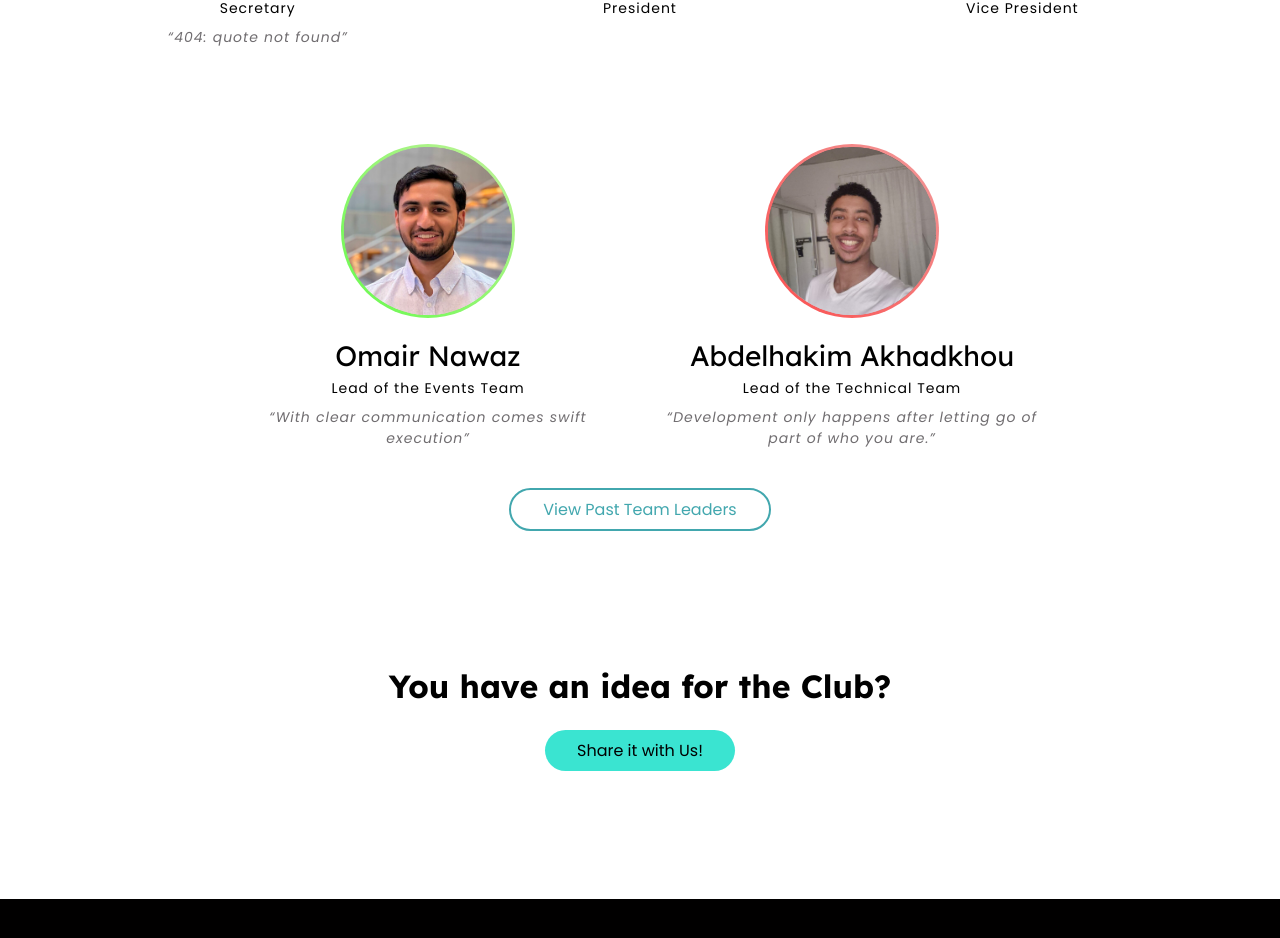
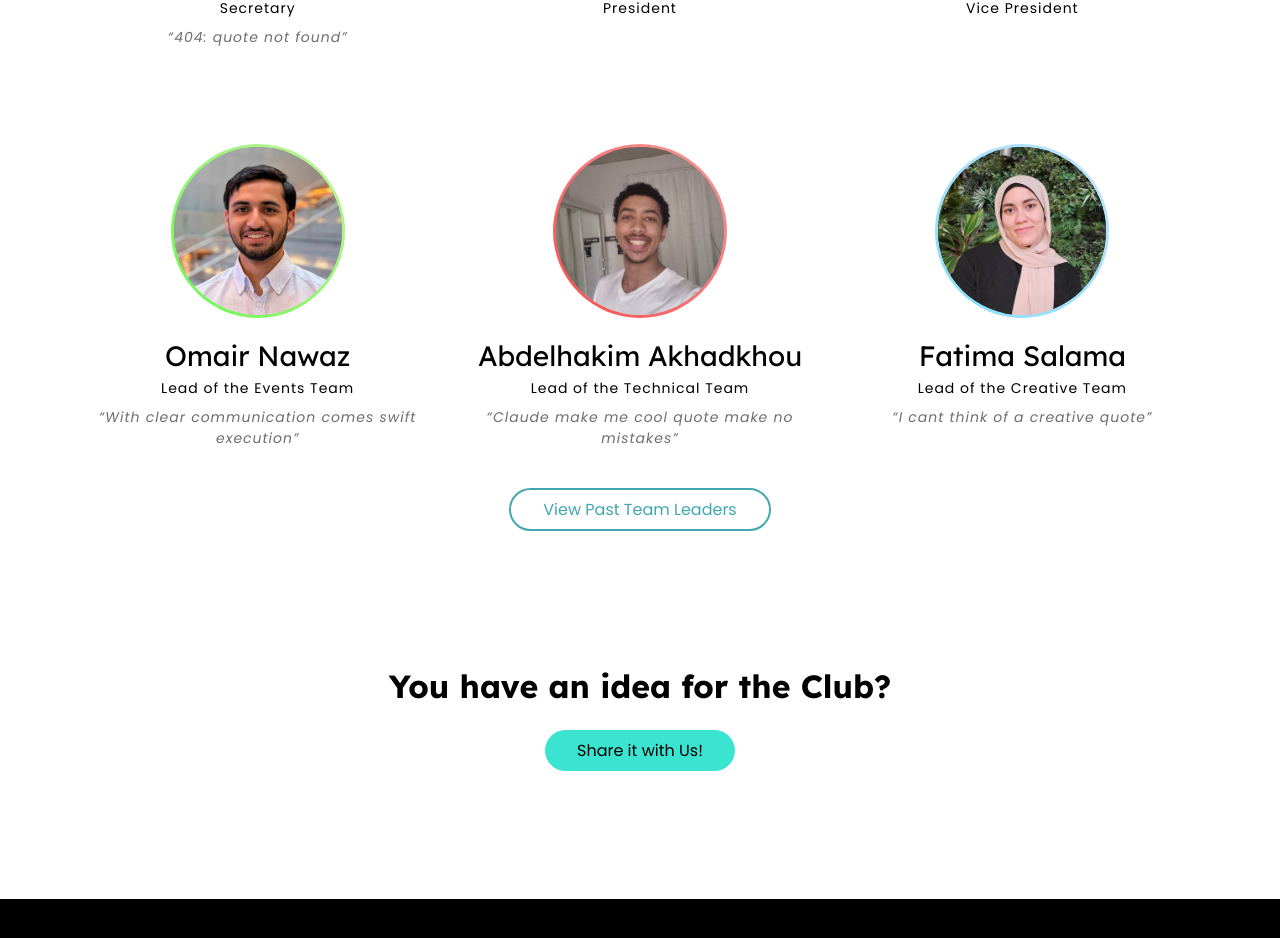
Before and after one commit to acm-qu/ACM-Landing-Page, a React (Vite) app: page / in a window 1280 px wide. Shown: the part 2571-3509 px from the top of the page. Built offline with nearby package versions, Linux system fonts and the light colour scheme.

Commit message:
feat: added creative lead

```diff
--- a/src/app/App.jsx
+++ b/src/app/App.jsx
@@ -26,6 +26,7 @@ function App() {
           {/* Standalone: ships its own chrome per the design handoff */}
           <Route path="projects/better-schedule" element={<ExternalRedirect to="https://better-schedule.qu.acm.org" />} />
           <Route path="projects/csewiki" element={<ExternalRedirect to="https://csewiki.qu.acm.org" />} />
+          <Route path="projects/banner-redesign" element={<ExternalRedirect to="https://chromewebstore.google.com/detail/jlkacmjcffobfchlhmeeifpgefkaifcn?authuser=1&hl=en" />} />
           <Route path="*" element={<Navigate to="/" replace />} />
         </Routes>
       </Suspense>
--- a/src/app/team/content.ts
+++ b/src/app/team/content.ts
@@ -16,8 +16,8 @@ export const PRESIDENTS: ITeamMember[] = [
 
 export const HEADS: ITeamMember[] = [
   { name: "Omair Nawaz", role: "Lead of the Events Team - ", image: '/team/omair.jpeg', borderColor: GRADIENTS.events, quote: "With clear communication comes swift execution" },
-  { name: "Abdelhakim Akhadkhou", role: "Lead of the Technical Team - ", image: '/team/elmiko.jpeg', borderColor: GRADIENTS.technical, quote: "Development only happens after letting go of part of who you are." },
-  // { name: "Jawaher", role: "Lead of the Creative Team - ", image: '/team/lady.jpg', borderColor: GRADIENTS.creative },
+  { name: "Abdelhakim Akhadkhou", role: "Lead of the Technical Team - ", image: '/team/elmiko.jpeg', borderColor: GRADIENTS.technical, quote: "Claude make me cool quote make no mistakes" },
+  { name: "Fatima Salama", role: "Lead of the Creative Team - ", image: '/team/fatima.jpg', borderColor: GRADIENTS.creative, quote: "I cant think of a creative quote" },
 ]
 
 export const PAST_PRESIDENTS: Record<Year, ITeamMember[]> = { // Record is basically a dictionary/object/hashmap type
```
Also changed, not shown: public/team/fatima.jpg (added).
